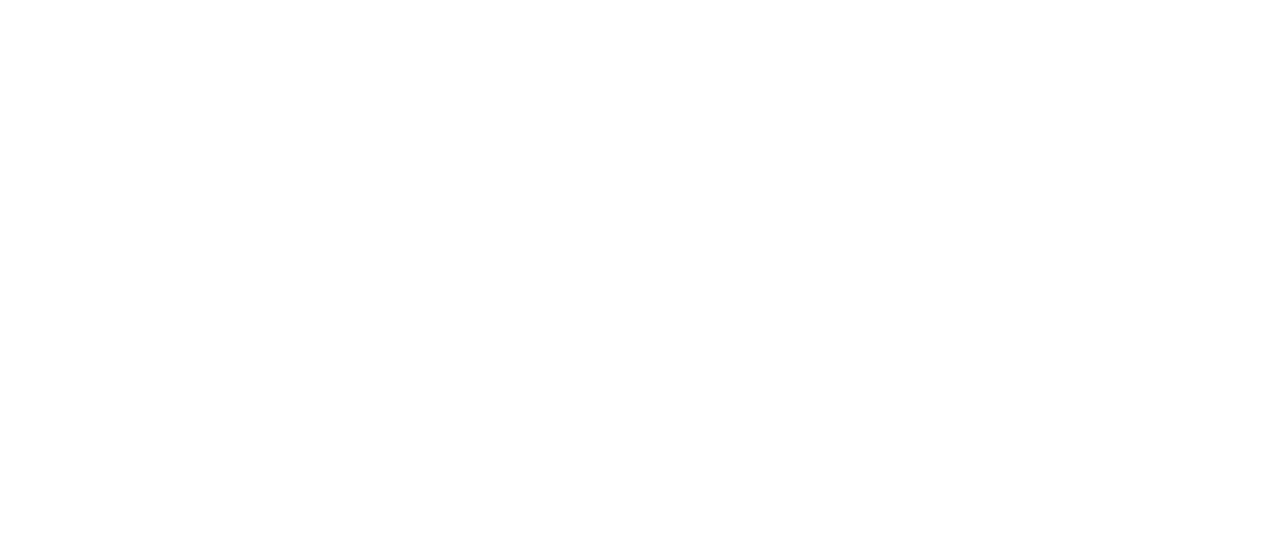
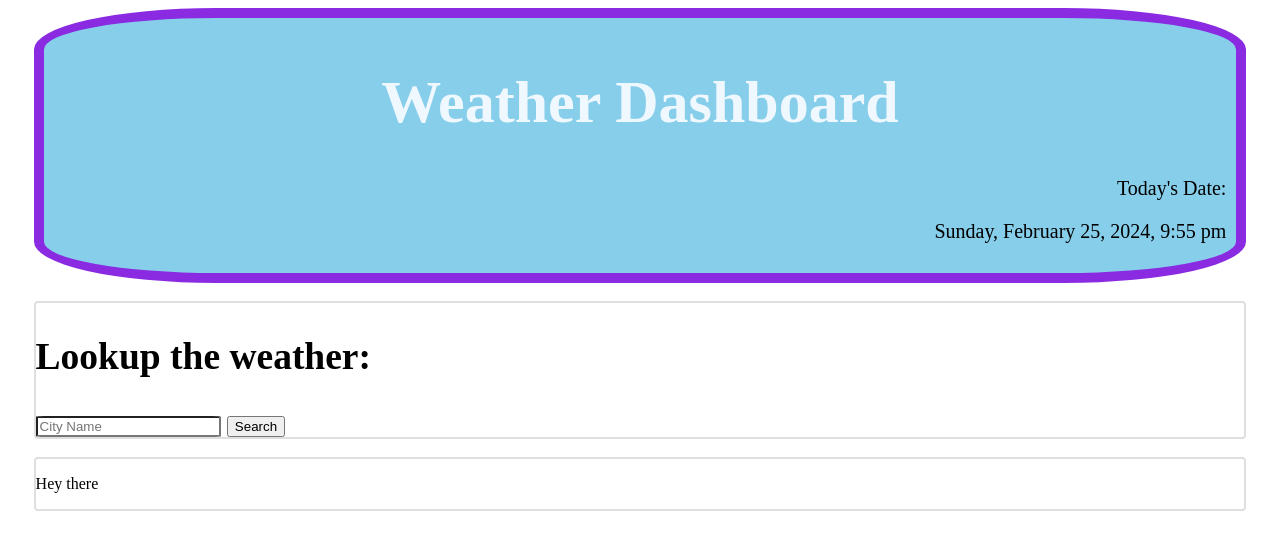
Before and after one commit to PaulRusz/WeatherMate, a plain HTML site: page index.html in a window 1280 px wide. Drawn offline with nearby package versions, Linux system fonts and the light colour scheme.

Commit message:
added CSS and time on JavaScript

```diff
--- a/Assets/script.js
+++ b/Assets/script.js
@@ -0,0 +1,8 @@
+
+
+var currentDate = dayjs().format('dddd, MMMM D, YYYY, h:mm a')
+var displayDate = document.querySelector('currentDate')
+var currentTime = dayjs().hour();
+
+console.log(currentTime)
+$('#currentDate').html(currentDate)
--- a/Assets/style.css
+++ b/Assets/style.css
@@ -0,0 +1,66 @@
+body {
+    padding-left: 2%;
+    padding-right: 2%;
+}
+
+header {
+
+    padding: 10px;
+    background-color: skyblue;
+    color: aliceblue;
+    border-radius: 15%;
+    box-sizing: border-box;
+    border: 10px solid blueviolet;
+    font-size: 30px;
+}
+
+h1 {
+    text-align: center;
+}
+
+.date {
+    text-align: right;
+    color: black;
+    font-size: 20px;
+
+}
+
+#citySearch {
+    font-size: 25px;
+    position: relative;
+    /*display: flex;
+    /*   flex-direction: column; */
+    min-width: 0;
+    word-wrap: break-word;
+    background-color: #fff;
+    background-clip: border-box;
+    border: 2px solid rgba(0, 0, 0, .125);
+    border-radius: 0.25rem;
+
+}
+
+.searchBar {
+    border-radius: 5%;
+
+}
+
+#cityResults {
+    position: relative;
+    /*display: flex;
+    /*   flex-direction: column; */
+    min-width: 0;
+    word-wrap: break-word;
+    background-color: #fff;
+    background-clip: border-box;
+    border: 2px solid rgba(0, 0, 0, .125);
+    border-radius: 0.25rem;
+}
+
+
+
+
+@media only screen and (max-width: 600px) {
+    .container {
+        width: 80%;
+    }
+}
--- a/index.html
+++ b/index.html
@@ -9,7 +9,31 @@
 </head>
 
 <body>
+    <header>
+        <container>
+            <h1>Weather Dashboard</h1>
+            <div class="date">
+                <p>Today's Date: </p>
+                <p id="currentDate"></p>
+            </div>
+        </container>
+    </header>
+    <br>
 
+    <section>
+        <div id="citySearch">
+            <h2>Lookup the weather:</h2>
+            <input type="text" placeholder="City Name" class="searchBar">
+            <button>Search</button>
+        </div>
+    </section>
+    <br>
+
+    <section>
+        <div id="cityResults">
+            <p>Hey there</p>
+        </div>
+    </section>
 
 
 
```
